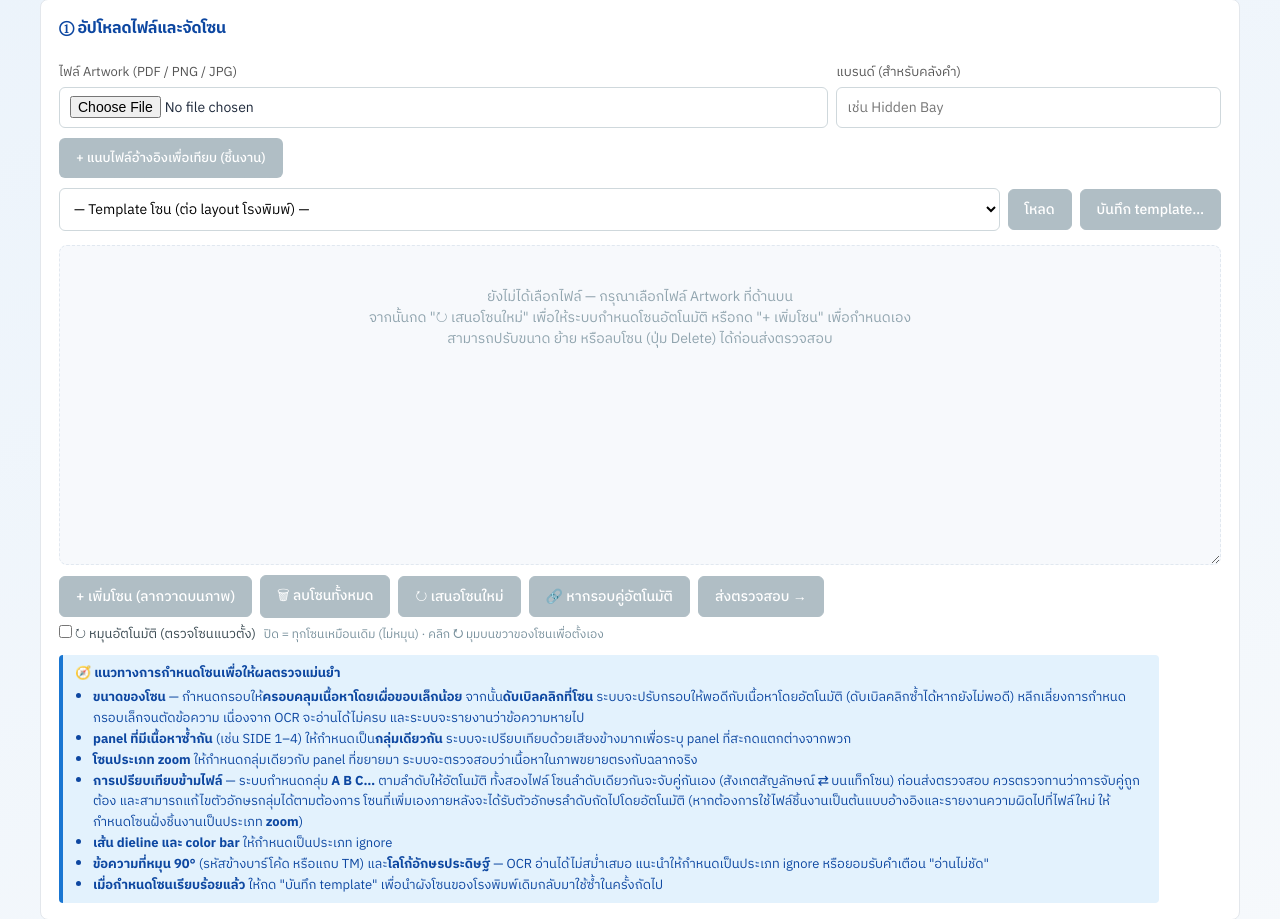
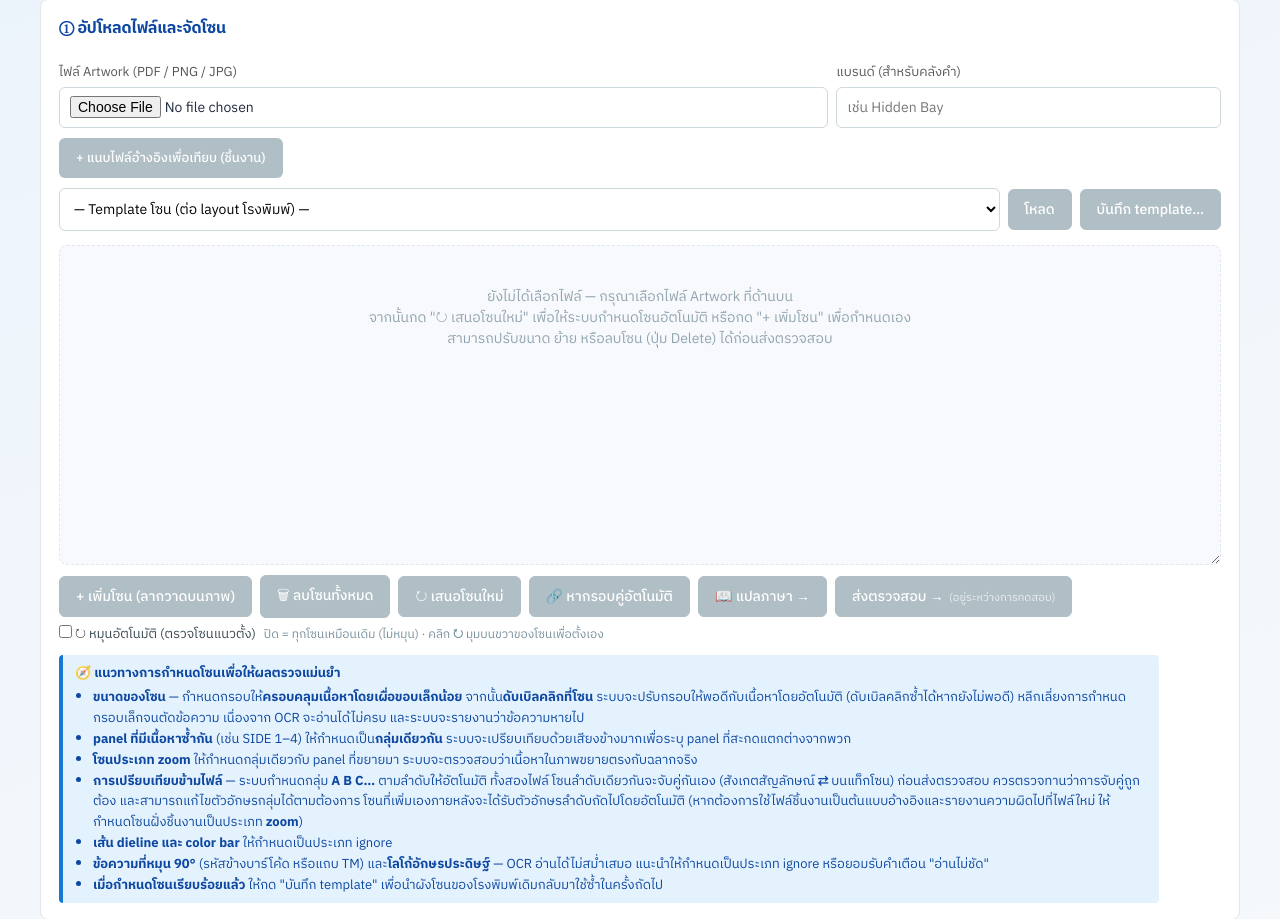
Before and after one commit to iceamonwat09/Digital_Vision2026, a Python web app: template templates/artwork_check.html in a window 1280 px wide. Shown: the part 143-1062 px from the top of the page. Run offline with Jinja, Linux system fonts and the light colour scheme; the template is opened without the code that fills it, so the values that code supplies are empty.

Commit message:
Artwork: ทำปุ่ม "แปลภาษา" เป็นปุ่มหลัก + เปิดแท็บแปลให้อัตโนมัติ
- เพิ่มปุ่ม `awTranslateMain` (📖 แปลภาษา →) ในแถวเครื่องมือ วางไว้ "ก่อน"
  ปุ่มส่งตรวจสอบ และเป็นปุ่ม primary แทน (ส่งตรวจสอบกลายเป็นปุ่มรอง)
- กดแล้วเปิดแท็บ "ข้อความ + คำแปล" + เลื่อนจอลงมาที่ผลลัพธ์ให้เอง
  (`switchTab("text")` + `scrollToResults()`) แบบเดียวกับปุ่มส่งตรวจสอบ
  ผู้ใช้ไม่ต้องกดสลับแท็บเอง
- ปุ่มส่งตรวจสอบมีคำอธิบายย่อย "(อยู่ระหว่างการทดสอบ)" + title อธิบายเพิ่ม
- แยกงานแปลเป็นฟังก์ชัน `runTranslate()` ใช้ร่วมกับปุ่มเดิมในแท็บข้อความ
  (ปุ่มเดิมยังทำงานเหมือนเดิมทุกอย่าง) ล็อก/ปลดล็อกทั้งสองปุ่มพร้อมกัน
  โดยปุ่มหลักคืนสถานะตาม `busy || !inspectionId` ให้ตรงกับ `setBusy()`
- `setBusy()` คุมปุ่มใหม่ด้วย → ยังไม่มีไฟล์/กำลังตรวจ = กดไม่ได้
- bump CONFIG_VERSION: JS ถูก cache-bust ด้วยค่านี้ ถ้าไม่ bump เบราว์เซอร์
  จะได้ HTML ใหม่ (มีปุ่ม) แต่ JS เก่า (ไม่มี handler) = ปุ่มกดแล้วเงียบ

ขอบเขต: หน้า Artwork เท่านั้น — ไม่แตะ OCR/verdict/การนับ/DB และโหมดอื่น

Co-Authored-By: Claude Opus 5 <noreply@anthropic.com>
Claude-Session: https://claude.ai/code/session_01325eQRtTrijrqeJRku88vM

```diff
--- a/config.py
+++ b/config.py
@@ -9,7 +9,7 @@ import os
 # print it on startup and confirm it is actually executing the new code.
 # NOTE: shown on the navbar badge too — keep it short (<= ~28 chars) or it
 # gets ellipsized there (full value always visible in the footer / hover).
-CONFIG_VERSION = "2026.08.14-aw-owner-name"
+CONFIG_VERSION = "2026.08.14-aw-translate-primary"
 
 # ====================
 # CAMERA CONFIGURATION
--- a/static/js/artwork_check.js
+++ b/static/js/artwork_check.js
@@ -509,8 +509,8 @@
   }
   function setBusy(b) {
     busy = b;
-    ["awInspect", "awAddZone", "awClearZones", "awRedetect", "awPairAuto",
-     "awTemplateLoad", "awTemplateSave", "awRefToggle"].forEach((id) => {
+    ["awInspect", "awTranslateMain", "awAddZone", "awClearZones", "awRedetect",
+     "awPairAuto", "awTemplateLoad", "awTemplateSave", "awRefToggle"].forEach((id) => {
       $(id).disabled = b || !inspectionId;
     });
     fileInputB.disabled = b;
@@ -553,7 +553,7 @@
       $("awStageBox").classList.remove("is-empty");
       setBusy(false);
       resultBox.innerHTML = '<div class="aw-empty">กด "↻ เสนอโซนใหม่" ให้ระบบเสนอโซน ' +
-        'หรือ "+ เพิ่มโซน" วาดเอง แล้วกด "ส่งตรวจสอบ"</div>';
+        'หรือ "+ เพิ่มโซน" วาดเอง แล้วกด "📖 แปลภาษา"</div>';
       if (fileInputB.files[0]) await uploadRef(false);
 
       const warns = [];
@@ -1356,7 +1356,9 @@
   resultTabs.querySelectorAll(".aw-tab").forEach((b) =>
     b.addEventListener("click", () => switchTab(b.dataset.awtab)));
 
-  $("awTranslateBtn").addEventListener("click", async () => {
+  // งานแปลตัวจริง — ใช้ร่วมกันระหว่างปุ่มหลัก (แถวเครื่องมือ) กับปุ่มในแท็บข้อความ
+  // ทั้งสองปุ่มต้องล็อกพร้อมกัน ไม่งั้นกดซ้ำจากอีกปุ่มระหว่างกำลังแปลได้
+  async function runTranslate() {
     if (!inspectionId) return;
     // ยังไม่มีโซน (ยังไม่ได้กดเสนอ/วาด) → บอกตรงๆ แทน error จาก server
     if (!zones.length && !(await api("/api/artwork/" + inspectionId + "/report")
@@ -1366,7 +1368,9 @@
       return;
     }
     const btn = $("awTranslateBtn");
+    const mainBtn = $("awTranslateMain");
     btn.disabled = true;
+    if (mainBtn) mainBtn.disabled = true;
     textMsg.innerHTML = '<span class="aw-spin"></span>กำลังสร้างตารางและแปล…';
     try {
       // Send the current zones + brand so the server can OCR on the fly when
@@ -1390,7 +1394,22 @@
       textMsg.textContent = "ทำงานไม่สำเร็จ: " + e.message;
     } finally {
       btn.disabled = false;
+      // ปุ่มหลักอยู่ในแถวเครื่องมือที่ setBusy() คุมอยู่ด้วย — คืนสถานะตามจริง
+      // ไม่ใช่ปลดล็อกดื้อๆ (ไม่งั้นกดได้ทั้งที่ยังไม่มีไฟล์/กำลังตรวจอยู่)
+      if (mainBtn) mainBtn.disabled = busy || !inspectionId;
     }
+  }
+
+  $("awTranslateBtn").addEventListener("click", runTranslate);
+
+  // ปุ่มหลักในแถวเครื่องมือ (อยู่ก่อน "ส่งตรวจสอบ"): เปิดแท็บ "ข้อความ + คำแปล"
+  // + เลื่อนจอลงมาที่ผลลัพธ์ให้เอง แบบเดียวกับปุ่มส่งตรวจสอบ ผู้ใช้ไม่ต้องกดเอง
+  $("awTranslateMain").addEventListener("click", async () => {
+    if (!inspectionId || busy) return;
+    showTabs(true);
+    switchTab("text");
+    scrollToResults();
+    await runTranslate();
   });
 
   onlyIssuesCb.addEventListener("change", () => {
--- a/templates/artwork_check.html
+++ b/templates/artwork_check.html
@@ -101,6 +101,9 @@
   .aw-toolbar input[type=range] { width:130px; vertical-align:middle; }
   .aw-tb-pct   { min-width:38px; font-weight:700; color:#0d47a1; text-align:right; }
   .aw-btn-sm   { padding:3px 9px; font-size:12px; line-height:1.4; }
+  /* คำอธิบายย่อยในปุ่ม (เช่น "อยู่ระหว่างการทดสอบ") — จางกว่าตัวปุ่ม ไม่แย่งสายตาปุ่มหลัก */
+  .aw-btn-note { font-size:11px; font-weight:400; color:#90a4ae; margin-left:2px; }
+  .aw-btn:disabled .aw-btn-note { color:#eceff1; }
   .aw-pan-hint { color:#90a4ae; font-size:11.5px; margin-left:auto; white-space:nowrap; }
   /* เส้นแบ่งบาง ๆ ระหว่างกลุ่มปุ่ม — อ่านง่ายขึ้นโดยไม่รกตา */
   .aw-doc-tabs { position:relative; padding-right:12px; }
@@ -370,7 +373,11 @@
         <button id="awRedetect" class="aw-btn" disabled>↻ เสนอโซนใหม่</button>
         <button id="awPairAuto" class="aw-btn" disabled
                 title="วาดกรอบบนไฟล์หลักให้ครบก่อน แล้วกดปุ่มนี้ ระบบจะหาบล็อกเดียวกันบนไฟล์อ้างอิงแล้วสร้างกรอบคู่ให้อัตโนมัติ (ต้องแนบไฟล์อ้างอิงก่อน)">🔗 หากรอบคู่อัตโนมัติ</button>
-        <button id="awInspect" class="aw-btn aw-btn-primary" disabled>ส่งตรวจสอบ →</button>
+        <button id="awTranslateMain" class="aw-btn aw-btn-primary" disabled
+                title="อ่านข้อความในโซน ตรวจการสะกด และแปลเป็นอังกฤษ — เปิดแท็บ “ข้อความ + คำแปล” ให้อัตโนมัติ">📖 แปลภาษา →</button>
+        <button id="awInspect" class="aw-btn" disabled
+                title="ตรวจครบทุกชั้น (เทียบ panel/กลุ่ม/ไฟล์อ้างอิง) — ฟีเจอร์นี้อยู่ระหว่างการทดสอบ">ส่งตรวจสอบ →
+          <span class="aw-btn-note">(อยู่ระหว่างการทดสอบ)</span></button>
       </div>
 
       <div class="aw-row" style="margin-top:6px;">
```
